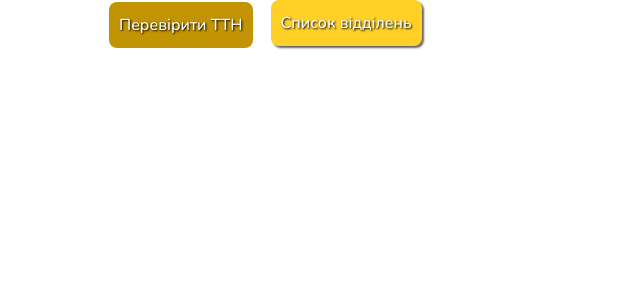
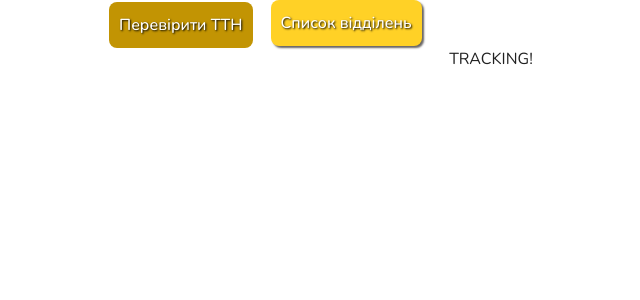
Before and after one commit to Svitlana-Yudina/react-new-mail, a React (Create React App) app: page /#/track in a window 1280 px wide. Shown: the top 300 px of the page, without its empty margins (149-789 px from the left). Built offline with nearby package versions, Linux system fonts and the light colour scheme.

Commit message:
two routes were added

```diff
--- a/src/App.tsx
+++ b/src/App.tsx
@@ -1,6 +1,9 @@
 import React from 'react';
+import { Navigate, Route, Routes } from 'react-router-dom';
 import './App.scss';
 import { StartButton } from './components/StartButton';
+import { Tracking } from './components/Tracking';
+import { WarehouseList } from './components/WarehouseList';
 import { Actions } from './types/types';
 
 export const App: React.FC = () => {
@@ -10,6 +13,15 @@ export const App: React.FC = () => {
         <StartButton type={Actions.track} to="/track"/>
         <StartButton type={Actions.adresses} to="/adresses"/>
       </div>
+      <div className="app__content">
+        <Routes>
+          {/* <Route path="*" element={(<NotFoundPage />)} /> */}
+          <Route path="/home" element={(<Navigate to="/" replace />)} />
+          {/* <Route path="/" element={(<HomePage />)} /> */}
+          <Route path="/track" element={(<Tracking />)} />
+          <Route path="/adresses" element={(<WarehouseList />)} />
+        </Routes>
+      </div>
     </div>
   );
 }
--- /dev/null
+++ b/src/components/Tracking/Tracking.tsx
@@ -0,0 +1,10 @@
+import React from 'react';
+import './Tracking.scss';
+
+export const Tracking: React.FC = () => {
+  return (
+    <div className="tracking">
+      TRACKING!
+    </div>
+  );
+}
--- /dev/null
+++ b/src/components/Tracking/index.ts
@@ -0,0 +1 @@
+export * from './Tracking';
--- /dev/null
+++ b/src/components/WarehouseList/WarehouseList.tsx
@@ -0,0 +1,10 @@
+import React from 'react';
+import './WarehouseList.scss';
+
+export const WarehouseList: React.FC = () => {
+  return (
+    <div className="warehouseList">
+      WAREHOUS LIST
+    </div>
+  );
+}
--- /dev/null
+++ b/src/components/WarehouseList/index.ts
@@ -0,0 +1 @@
+export * from './WarehouseList';
```
Also changed, not shown: src/components/Tracking/Tracking.scss (added), src/components/WarehouseList/WarehouseList.scss (added).
